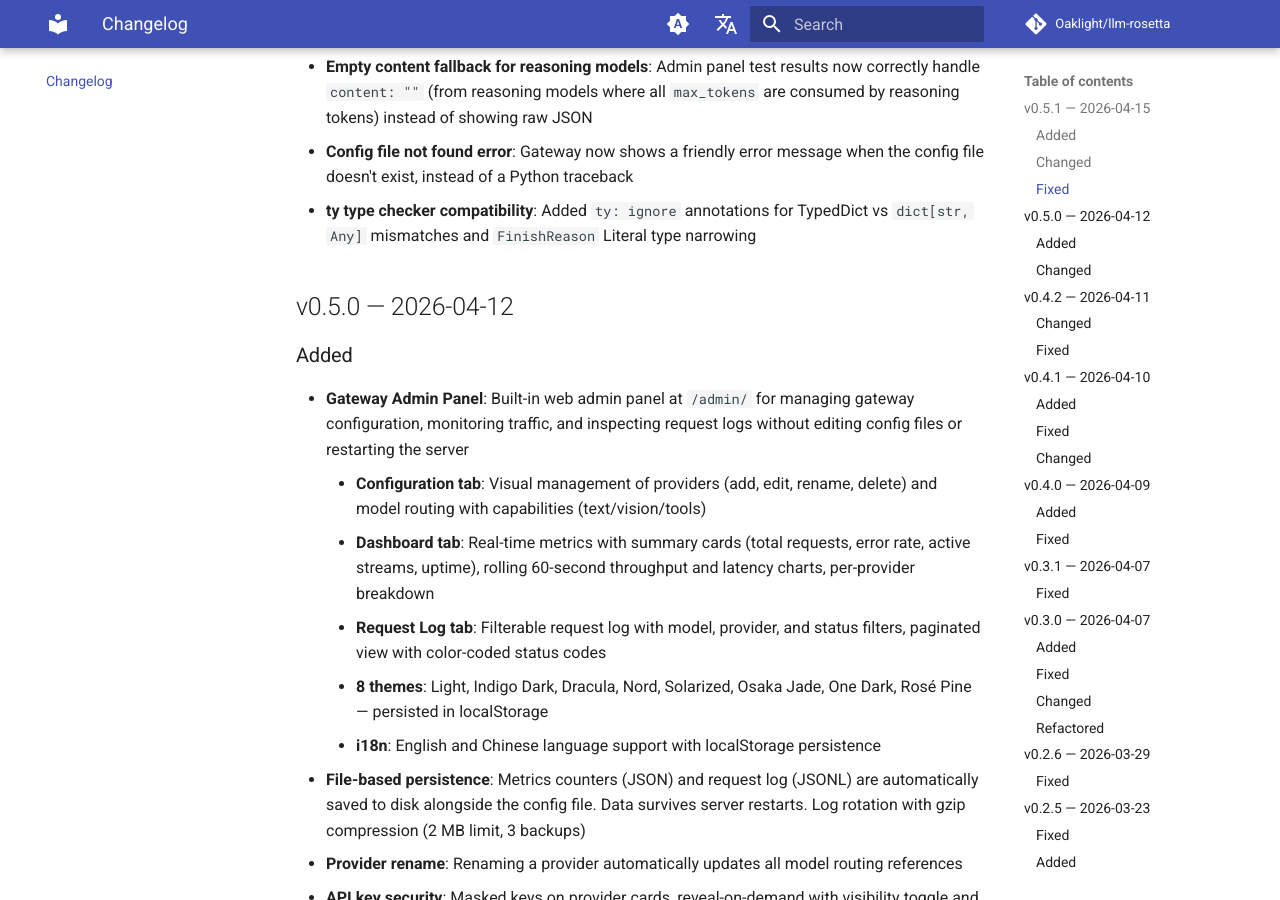
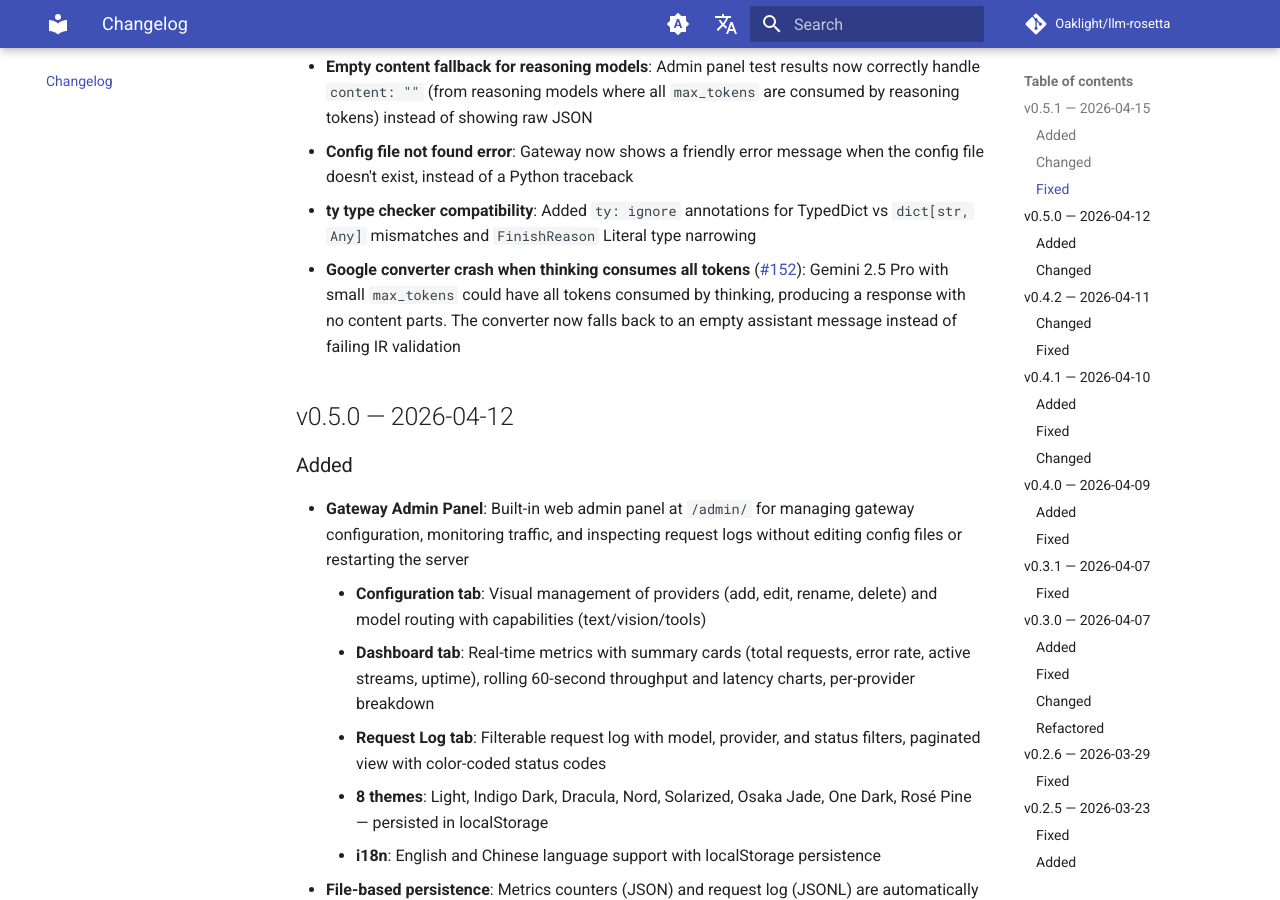
Before and after one commit to Oaklight/llm-rosetta, an MkDocs documentation site: the page built from docs/changelog.md, in a window 1280 px wide and 900 px high, scrolled down 1737 px. Built offline with MkDocs 1.6.1 and Material for MkDocs 9.7.7, drawn with Linux system fonts in a browser that asks for light colours; comment, search, counter and statistics services are not loaded.

Commit message:
docs: add #152 fix to v0.5.1 changelog

```diff
--- a/docs/changelog.md
+++ b/docs/changelog.md
@@ -38,6 +38,7 @@ All notable changes to LLM-Rosetta are documented here. This project follows [Ke
 - **Empty content fallback for reasoning models**: Admin panel test results now correctly handle `content: ""` (from reasoning models where all `max_tokens` are consumed by reasoning tokens) instead of showing raw JSON
 - **Config file not found error**: Gateway now shows a friendly error message when the config file doesn't exist, instead of a Python traceback
 - **ty type checker compatibility**: Added `ty: ignore` annotations for TypedDict vs `dict[str, Any]` mismatches and `FinishReason` Literal type narrowing
+- **Google converter crash when thinking consumes all tokens** ([#152](https://github.com/Oaklight/llm-rosetta/issues/152)): Gemini 2.5 Pro with small `max_tokens` could have all tokens consumed by thinking, producing a response with no content parts. The converter now falls back to an empty assistant message instead of failing IR validation
 
 ## v0.5.0 — 2026-04-12
 
```
